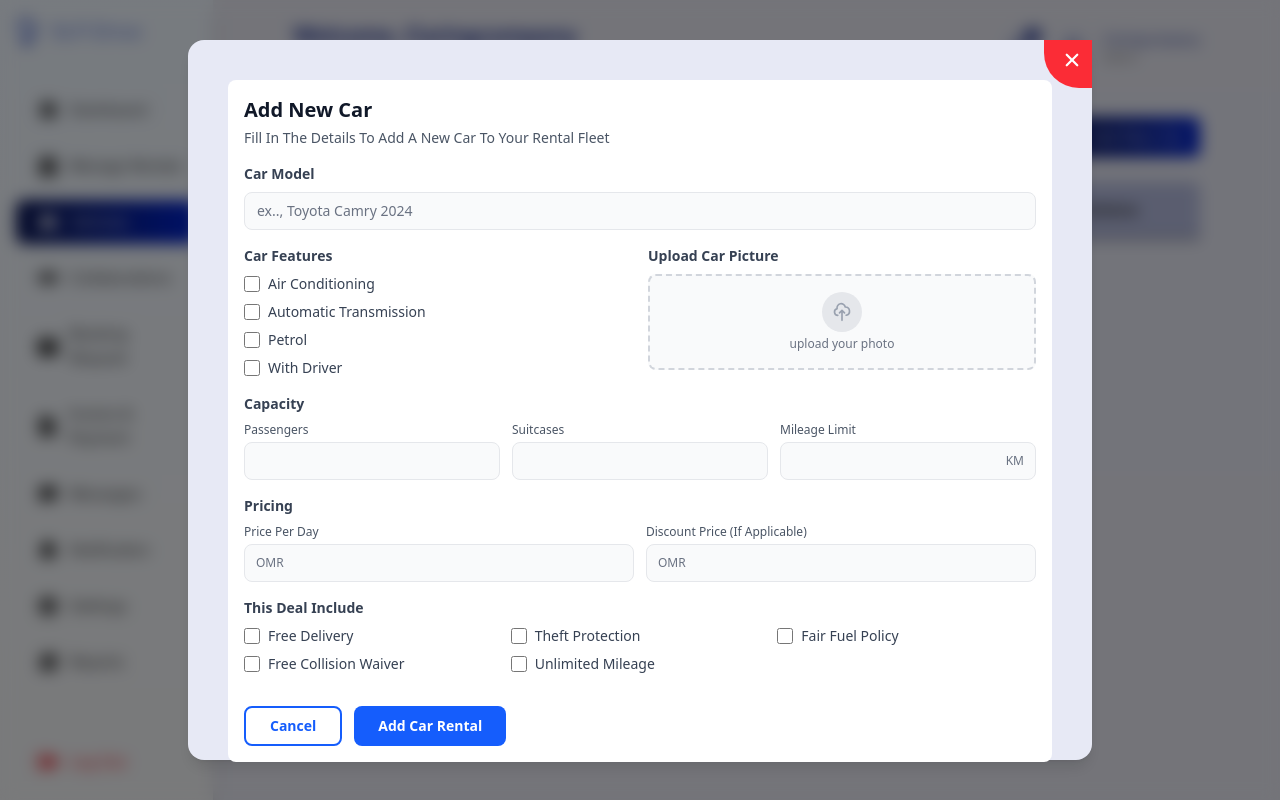
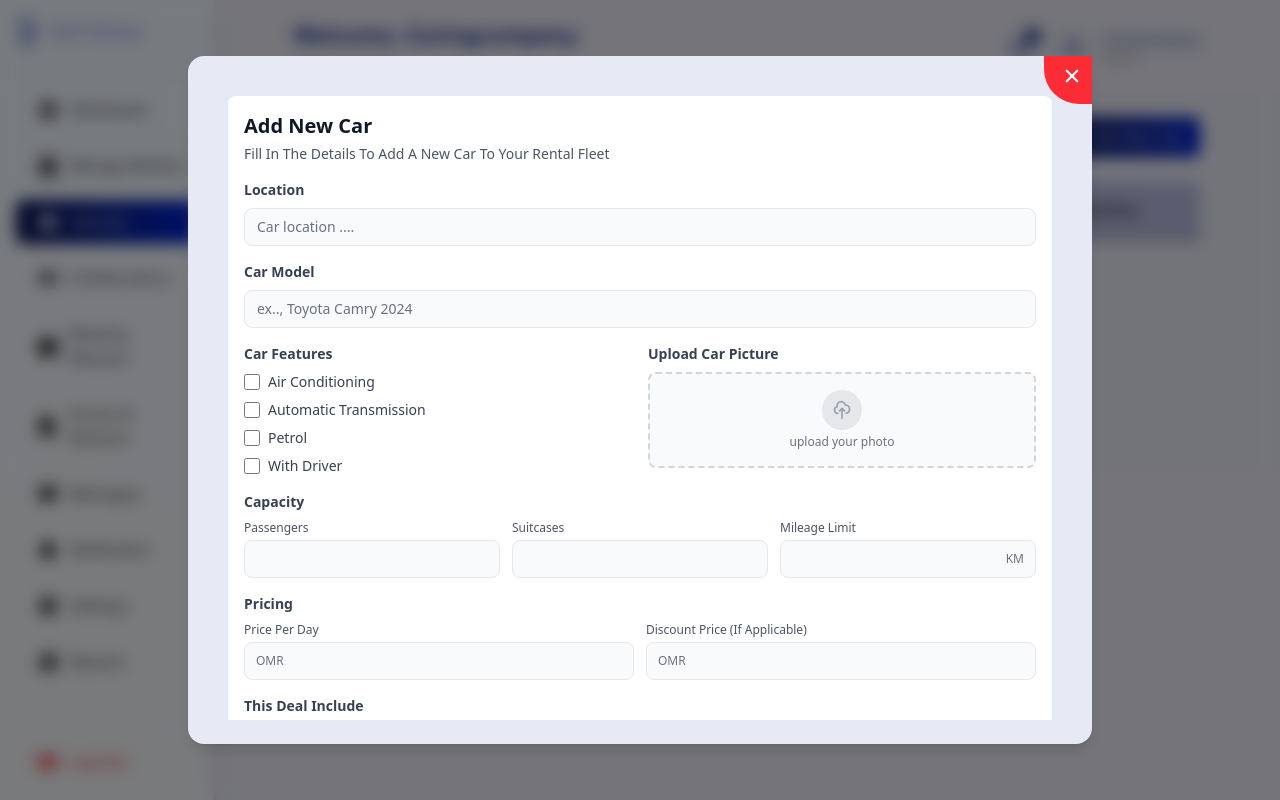
Before and after one commit to muhammadAbdulMannan2022/SlF-Drive, a React (Vite) app: page /dashboard/vehicles in a window 1280 px wide. Both pictures are taken after typing "Sample" into the empty fields and a click on the button "Add New Car". Built offline with nearby package versions, Linux system fonts and the light colour scheme.

Commit message:
fix done

```diff
--- a/src/locales/ar/translation.json
+++ b/src/locales/ar/translation.json
@@ -224,6 +224,8 @@
     "carModel": "موديل السيارة",
     "carModelPlaceholder": "مثال: تويوتا كامري 2024",
     "carFeatures": "ميزات السيارة",
+    "location": "الموقع",
+    "locationPlaceholder": "مكان السيارة....",
     "features": {
       "airConditioning": "تكييف هواء",
       "automaticTransmission": "ناقل حركة أوتوماتيكي",
--- a/src/locales/en/translation.json
+++ b/src/locales/en/translation.json
@@ -225,6 +225,8 @@
     "carModel": "Car Model",
     "carModelPlaceholder": "ex.., Toyota Camry 2024",
     "carFeatures": "Car Features",
+    "location": "Location",
+    "locationPlaceholder": "Car location ....",
     "features": {
       "airConditioning": "Air Conditioning",
       "automaticTransmission": "Automatic Transmission",
--- a/src/pages/Vehicles/helpersComponent/AddNewCarForm.jsx
+++ b/src/pages/Vehicles/helpersComponent/AddNewCarForm.jsx
@@ -73,7 +73,7 @@ const AddNewCarForm = ({ setIsModalOpen, id }) => {
   };
 
   return (
-    <div className="w-full max-w-7xl h-[90vh] mx-auto overflow-hidden">
+    <div className="w-full max-w-7xl h-[80vh] mx-auto overflow-hidden">
       <div className="h-full overflow-y-auto">
         <div className="bg-white rounded-lg md:p-4 md:m-4">
           {/* Header */}
@@ -85,6 +85,22 @@ const AddNewCarForm = ({ setIsModalOpen, id }) => {
           </div>
 
           <form onSubmit={handleSubmit} className="space-y-4">
+            {/* Location */}
+            <div>
+              <label className="block text-sm font-semibold text-gray-700 mb-2">
+                {t("addNewCar.location")}
+              </label>
+              <input
+                type="text"
+                placeholder={t("addNewCar.locationPlaceholder")}
+                value={state.formData.location}
+                onChange={(e) =>
+                  handleInputChange(null, "location", e.target.value)
+                }
+                className="w-full px-3 py-2 bg-gray-50 border border-gray-200 rounded-lg focus:outline-none focus:ring-2 focus:ring-blue-500 focus:border-transparent text-gray-900 placeholder-gray-500 text-sm"
+              />
+            </div>
+
             {/* Car Model */}
             <div>
               <label className="block text-sm font-semibold text-gray-700 mb-2">
@@ -149,13 +165,12 @@ const AddNewCarForm = ({ setIsModalOpen, id }) => {
                   {t("addNewCar.uploadCarPicture")}
                 </label>
                 <div
-                  className={`border-2 border-dashed rounded-lg p-4 text-center cursor-pointer transition-colors ${
-                    state.isDragOver
-                      ? "border-blue-500 bg-blue-50"
-                      : state.uploadedImage
+                  className={`border-2 border-dashed rounded-lg p-4 text-center cursor-pointer transition-colors ${state.isDragOver
+                    ? "border-blue-500 bg-blue-50"
+                    : state.uploadedImage
                       ? "border-green-500 bg-green-50"
                       : "border-gray-300 bg-gray-50"
-                  }`}
+                    }`}
                   onDragOver={handleDragOver}
                   onDragLeave={handleDragLeave}
                   onDrop={handleDrop}
```
